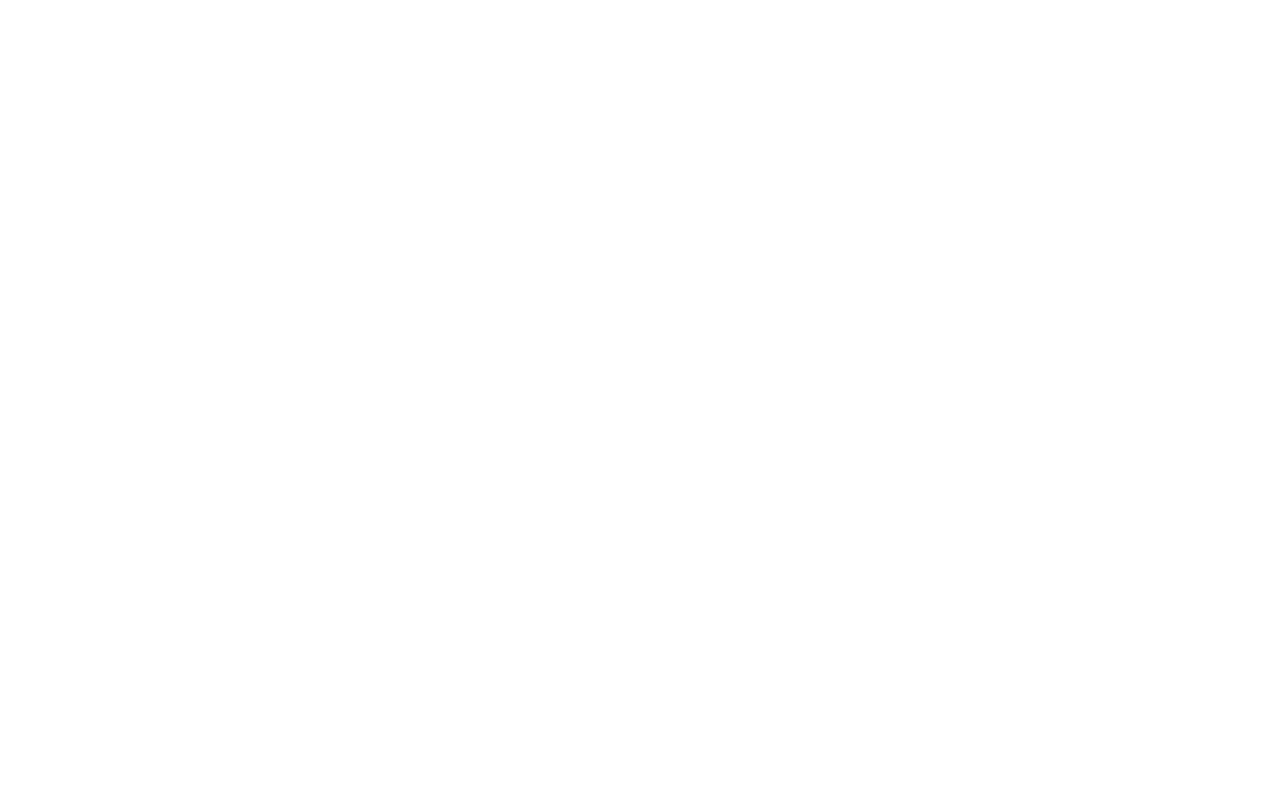
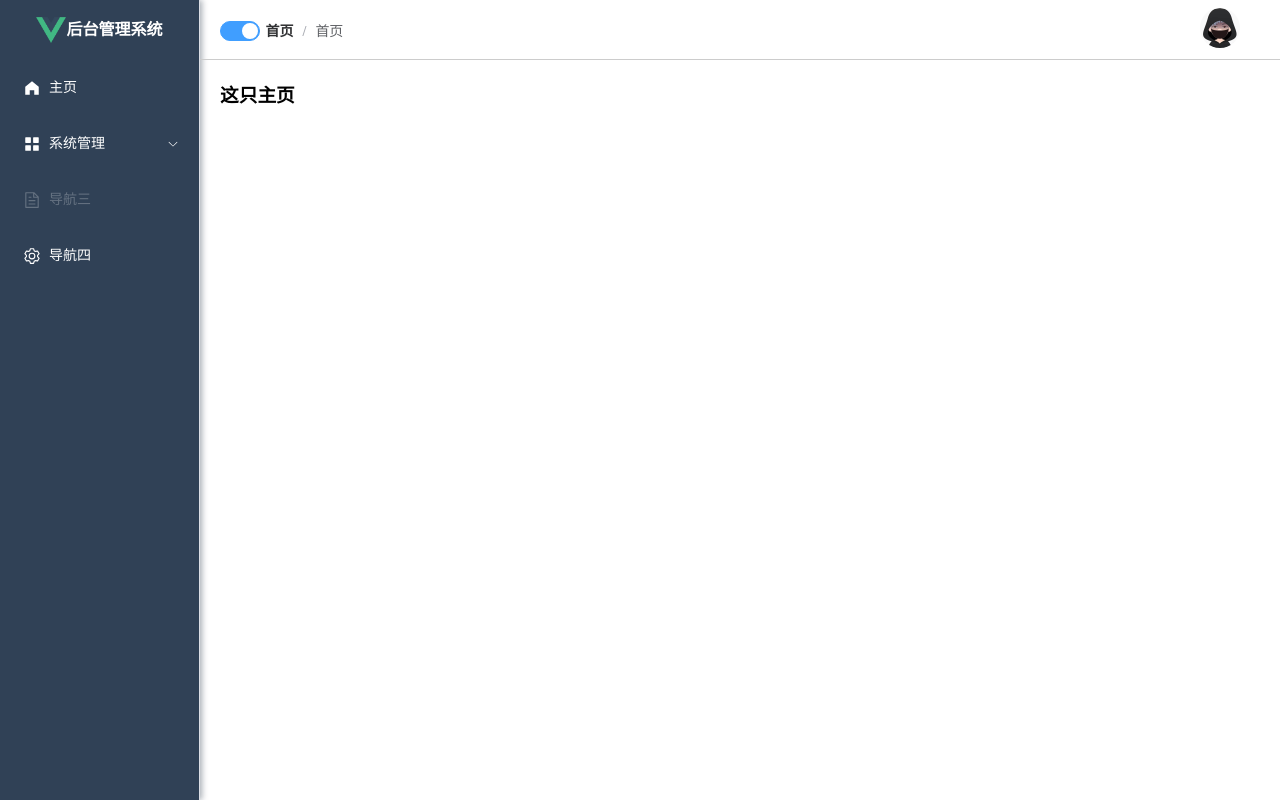
Before and after one commit to Moster-R/v3, a Vue app: page /home in a window 1280 px wide. Before the commit this address had no page. Built offline with nearby package versions, Linux system fonts and the light colour scheme.

Commit message:
完善面包屑路由导航

```diff
--- a/src/components/Aside.vue
+++ b/src/components/Aside.vue
@@ -1,6 +1,7 @@
 <template>
   <el-menu
-      default-active="2"
+      router
+      default-active="$router.path"
       :collapse="isCollapse"
       class="el-menu-vertical-demo"
       :collapse-transition="false"
@@ -11,9 +12,9 @@
       <img src="../assets/img/logo.png" style="width:30px;position:relative; top: 10px" alt="">
       <b style="color:white;" v-show="!isCollapse">后台管理系统</b>
     </div>
-    <el-menu-item index="1">
+    <el-menu-item index="/home">
       <el-icon>
-        <homeFilled/>
+        <HomeFilled/>
       </el-icon>
       <template #title>主页</template>
     </el-menu-item>
@@ -24,7 +25,12 @@
         </el-icon>
         <span>系统管理</span>
       </template>
-      <el-menu-item index="2-1">用户管理</el-menu-item>
+      <el-menu-item index="/user">
+        <el-icon>
+          <UserFilled/>
+        </el-icon>
+        <span>用户管理</span>
+      </el-menu-item>
     </el-sub-menu>
     <el-menu-item index="3" disabled>
       <el-icon>
--- a/src/components/Header.vue
+++ b/src/components/Header.vue
@@ -1,7 +1,13 @@
 <template>
-
   <div style="flex: 1">
     <el-switch v-model="value" style="cursor: pointer" @click="toggleCollapse"/>
+  </div>
+  <div style="flex:22; display: inline-block; padding: 25px 0 0 3px;">
+    <el-breadcrumb separator="/">
+      <el-breadcrumb-item :to="{ path: '/home' }">首页</el-breadcrumb-item>
+<!--      <el-breadcrumb-item v-for="(route,index) in tags" :key="index" :to="{ path: route.path }"><a href="/">{{ route.name }}</a></el-breadcrumb-item>-->
+      <el-breadcrumb-item :to="item.path" v-for="(item,index) in tags" :key="index">{{item.name}}</el-breadcrumb-item>
+    </el-breadcrumb>
   </div>
   <el-dropdown>
     <!--            <el-icon size="24px" style="margin-right: 15px; margin-top: 18px">-->
@@ -26,18 +32,21 @@
 
 <script>
 import head from '../assets/img/head.jpg'
+import {mapState} from "vuex";
 export default {
   name: "Header",
-  props:{
-
-    toggleCollapse:Function,
+  props: {
+    toggleCollapse: Function,
   },
-  data(){
+  data() {
     return {
       head: head, // 默认头像
       value: true,
     }
   },
+  computed:{
+    ...mapState({tags:state =>  state.tags})
+  }
 }
 </script>
 
--- a/src/router/index.js
+++ b/src/router/index.js
@@ -1,18 +1,44 @@
 import {createRouter, createWebHistory} from 'vue-router'
 import Manage from "@/views/Manage";
 import User from "@/views/User";
+import Home from "@/views/Home";
+import store from "@/store";
 
 const routes = [
     {
         path: '/',
         name: 'Manage',
         component: Manage,
-        children:[
+        redirect: '/home',
+        children: [
             {
                 path: 'user',
                 name: 'User',
-                component: User
+                component: User,
+                meta: {
+                    breadcrumb: [
+                        {
+                            name: '用户管理',
+                            path: '/user'
+                        }
+                    ]
+                }
             },
+            {
+                path: 'home',
+                name: 'Home',
+                component: Home,
+                meta: {
+                    breadcrumb: [
+                        {
+                            name: '首页',
+                            path: '/user'
+                        }
+                    ]
+                }
+            },
+
+
         ]
     },
     {
@@ -29,5 +55,15 @@
     history: createWebHistory(process.env.BASE_URL),
     routes
 })
-
+// 路由导航守卫
+router.beforeEach((to, from, next) => {
+    let tags = []
+    to.matched.forEach(item => {
+        if (item.meta.breadcrumb) {
+            tags = tags.concat(item.meta.breadcrumb)
+        }
+    })
+    store.commit('setBreadcrumbList', tags)
+    next()
+})
 export default router
--- a/src/store/index.js
+++ b/src/store/index.js
@@ -2,10 +2,14 @@
 
 export default createStore({
   state: {
+    tags: []
   },
   getters: {
   },
   mutations: {
+    setBreadcrumbList(state,list) {
+      state.tags = list
+    }
   },
   actions: {
   },
--- /dev/null
+++ b/src/views/Home.vue
@@ -0,0 +1,15 @@
+<template>
+  <div>
+    <h1>这只主页</h1>
+  </div>
+</template>
+
+<script>
+export default {
+  name: ""
+}
+</script>
+
+<style scoped>
+
+</style>
--- a/src/views/User.vue
+++ b/src/views/User.vue
@@ -1,13 +1,5 @@
 <template>
   <div>
-    <div style="margin-bottom: 30px">
-      <el-breadcrumb separator="/">
-        <el-breadcrumb-item :to="{ path: '/' }">首页</el-breadcrumb-item>
-        <el-breadcrumb-item
-        ><a href="/">用户管理</a></el-breadcrumb-item
-        >
-      </el-breadcrumb>
-    </div>
     <div style="padding:10px 0">
       <el-input style="width:240px" v-model="username" placeholder="请输入名称">
         <template #suffix>
```
Lines whose indentation alone changed are shown as unchanged.
